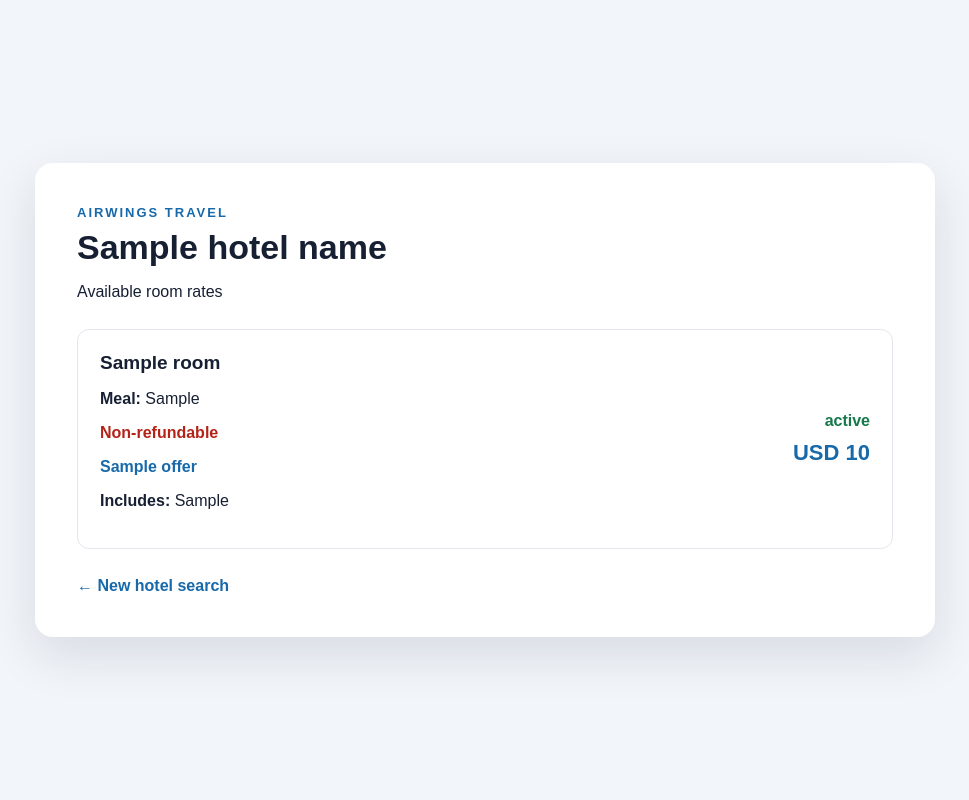
After one commit to maria-mustafa-b/airwings-hotel-search, a FastAPI app: template app/templates/rooms.html in a window 1280 px wide. The commit adds this page. Shown: the whole page, without its empty margins (155-1124 px from the left). Run offline with FastAPI, Linux system fonts and the light colour scheme; the template is opened without the code that fills it: most values are stand-ins (such as "Sample title", 1, 10 or a date in 2020); parts of the project's set-up code (start-up, migrations or seed data) failed here and were passed over.

Commit message:
Add deduplicated Hotelrack room rates

```diff
--- a/app/main.py
+++ b/app/main.py
@@ -153,6 +153,51 @@ async def hotelrack_status(request: Request):
     return await provider.status()
 
 
+@app.post("/rooms")
+async def room_rates(
+    request: Request,
+    hotel_name: str = Form(...),
+):
+    provider = request.app.state.hotelrack
+
+    if provider is None:
+        return templates.TemplateResponse(
+            request=request,
+            name="index.html",
+            context={
+                "error": "The Hotelrack backend is unavailable."
+            },
+            status_code=503,
+        )
+
+    try:
+        rooms = await provider.get_room_rates(
+            hotel_name=hotel_name,
+        )
+    except Exception as error:
+        print(f"[Hotelrack] Room-rate retrieval failed: {error}")
+
+        return templates.TemplateResponse(
+            request=request,
+            name="index.html",
+            context={
+                "error": (
+                    "Room rates could not be retrieved. "
+                    "Please perform the hotel search again."
+                )
+            },
+            status_code=502,
+        )
+
+    return templates.TemplateResponse(
+        request=request,
+        name="rooms.html",
+        context={
+            "hotel_name": hotel_name,
+            "rooms": rooms,
+        },
+    )
+
 @app.get("/health")
 def health() -> dict[str, str]:
     return {"status": "healthy"}
--- a/app/static/css/style.css
+++ b/app/static/css/style.css
@@ -185,3 +185,65 @@ button:hover {
         height: 190px;
     }
 }
+
+.room-results {
+    display: grid;
+    gap: 16px;
+    margin: 28px 0;
+}
+
+.room-card {
+    display: flex;
+    justify-content: space-between;
+    gap: 25px;
+    padding: 22px;
+    border: 1px solid #e4e7ec;
+    border-radius: 12px;
+    background: #ffffff;
+}
+
+.room-card h2 {
+    margin: 0 0 12px;
+    font-size: 19px;
+}
+
+.room-price-section {
+    min-width: 160px;
+    display: flex;
+    flex-direction: column;
+    align-items: flex-end;
+    justify-content: center;
+    gap: 10px;
+}
+
+.room-price {
+    color: #1769aa;
+    font-size: 22px;
+    white-space: nowrap;
+}
+
+.available,
+.refundable {
+    color: #16794b;
+    font-weight: 700;
+}
+
+.non-refundable {
+    color: #b42318;
+    font-weight: 700;
+}
+
+.offer {
+    color: #1769aa;
+    font-weight: 700;
+}
+
+@media (max-width: 650px) {
+    .room-card {
+        flex-direction: column;
+    }
+
+    .room-price-section {
+        align-items: flex-start;
+    }
+}
--- /dev/null
+++ b/app/templates/rooms.html
@@ -0,0 +1,80 @@
+<!DOCTYPE html>
+<html lang="en">
+<head>
+    <meta charset="UTF-8">
+    <meta name="viewport" content="width=device-width, initial-scale=1.0">
+    <title>{{ hotel_name }} | Airwings</title>
+    <link rel="stylesheet" href="/static/css/style.css">
+</head>
+
+<body>
+    <main class="container">
+        <section class="search-card">
+            <p class="eyebrow">AIRWINGS TRAVEL</p>
+            <h1>{{ hotel_name }}</h1>
+            <p>Available room rates</p>
+
+            {% if rooms %}
+                <div class="room-results">
+                    {% for room in rooms %}
+                        <article class="room-card">
+                            <div>
+                                <h2>{{ room.room_name }}</h2>
+
+                                <p>
+                                    <strong>Meal:</strong>
+                                    {{ room.meal_plan }}
+                                </p>
+
+                                <p>
+                                    {% if room.refundable %}
+                                        <span class="refundable">
+                                            Refundable
+                                        </span>
+                                    {% else %}
+                                        <span class="non-refundable">
+                                            Non-refundable
+                                        </span>
+                                    {% endif %}
+                                </p>
+
+                                {% if room.offer %}
+                                    <p class="offer">
+                                        {{ room.offer }}
+                                    </p>
+                                {% endif %}
+
+                                {% if room.value_adds %}
+                                    <p>
+                                        <strong>Includes:</strong>
+                                        {{ room.value_adds }}
+                                    </p>
+                                {% endif %}
+                            </div>
+
+                            <div class="room-price-section">
+                                <span class="available">
+                                    {{ room.status }}
+                                </span>
+
+                                <strong class="room-price">
+                                    {{ room.currency }}
+                                    {{ room.final_price }}
+                                </strong>
+                            </div>
+                        </article>
+                    {% endfor %}
+                </div>
+            {% else %}
+                <div class="notice">
+                    No available room rates were returned.
+                </div>
+            {% endif %}
+
+            <a class="back-link" href="/">
+                ← New hotel search
+            </a>
+        </section>
+    </main>
+</body>
+</html>
```
Also changed, not shown: app/providers/hotelrack_live.py (+195 -0 lines), app/templates/results.html (+59 -0 lines).
